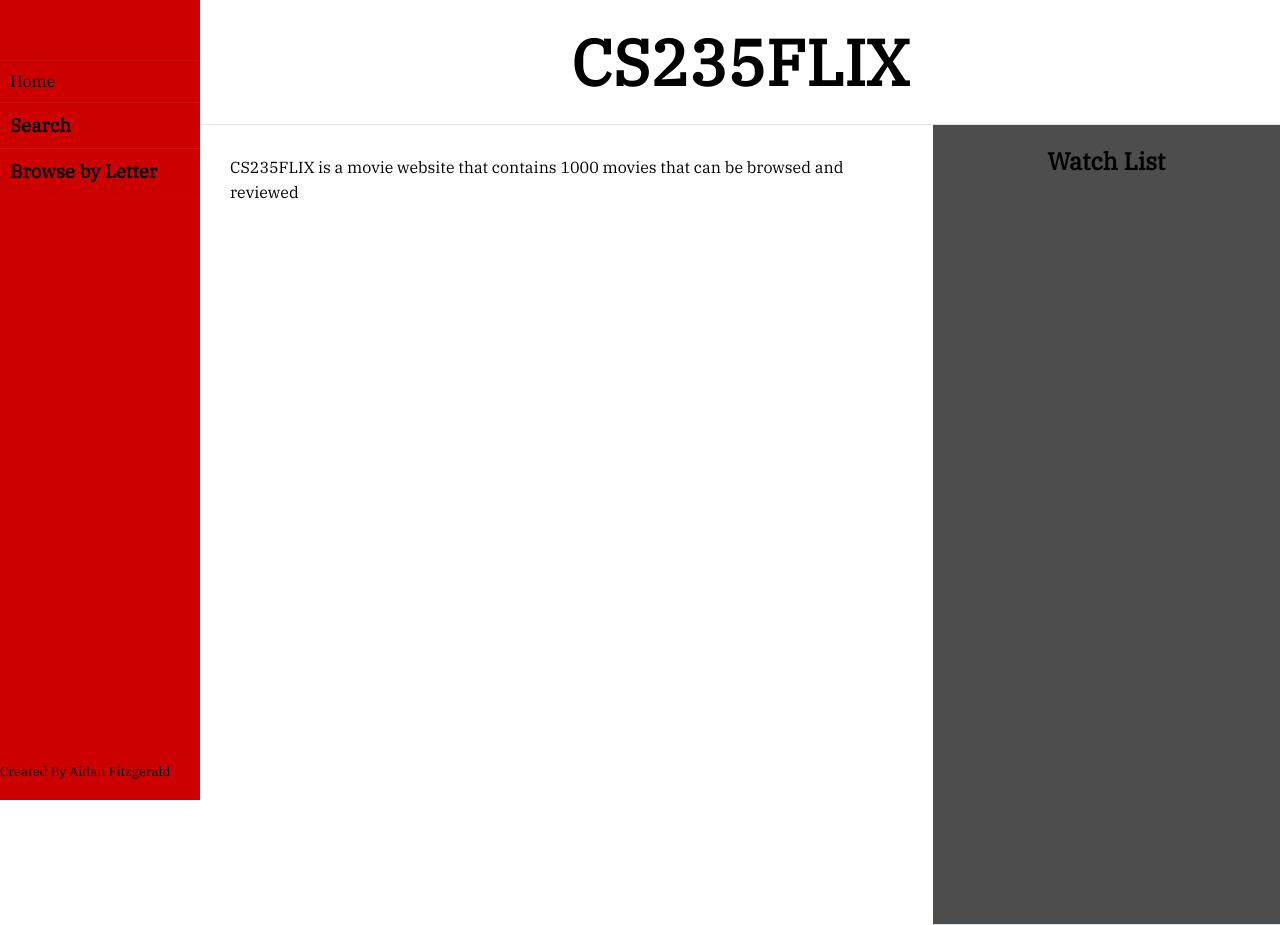
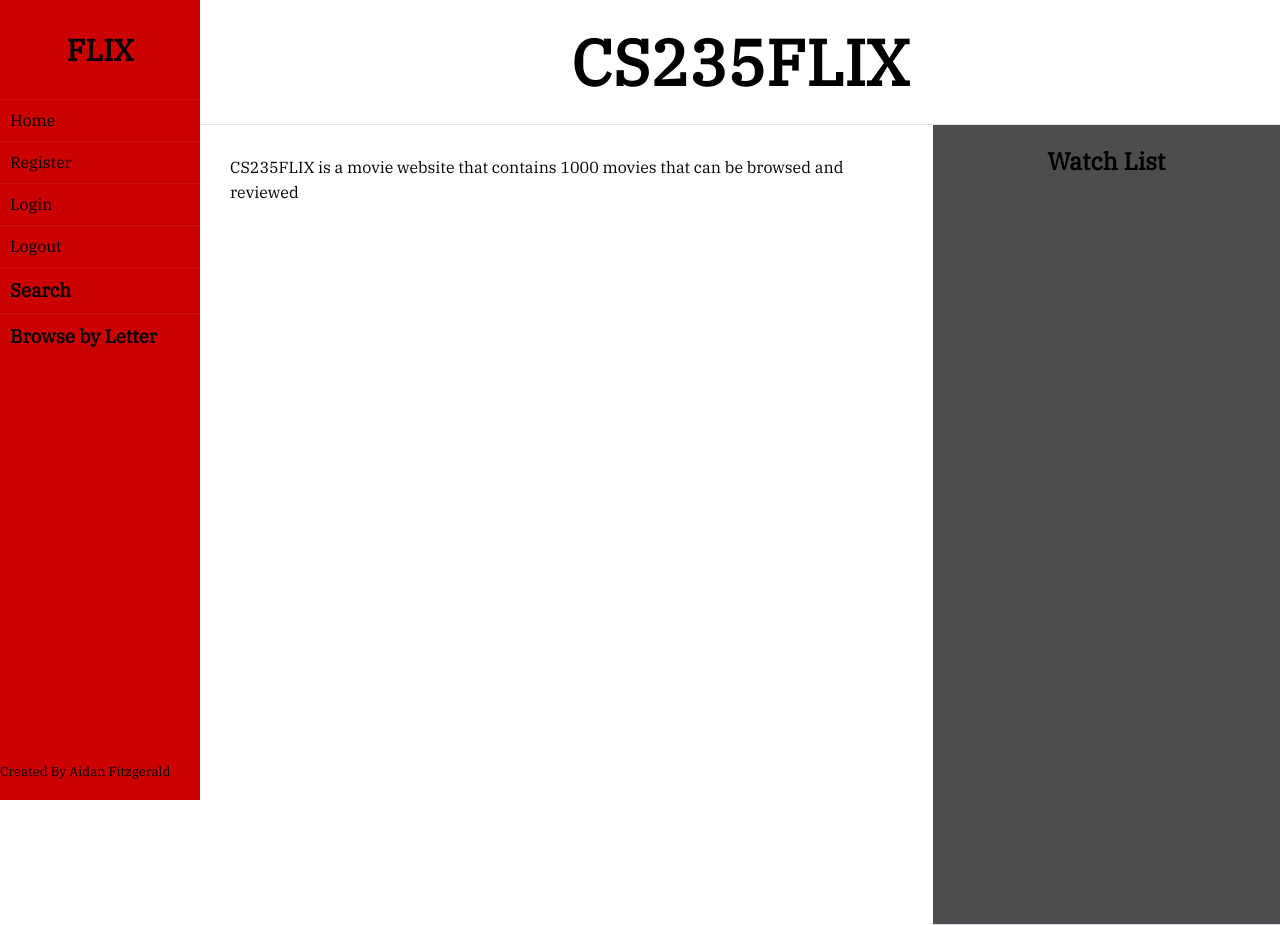
Before and after one commit to AidanBFitzgerald/CS235FLIX_V3, a Flask app: page / in a window 1280 px wide. Run offline with Flask 2, Linux system fonts and the light colour scheme.

Commit message:
added nav links

```diff
--- a/flix/templates/navigation.html
+++ b/flix/templates/navigation.html
@@ -1,17 +1,17 @@
 <nav id="nav">
-
+    <h2 id="logo">FLIX</h2>
     <h2 id="nav-header">
         {% if 'username' in session %} Hello, {{ session['username'] }}
         {% endif %}
     </h2>
     <a class="btn-nav" href="{{ url_for('home_bp.home') }}">Home</a>
-    <!-- <a class="btn-nav" href="{{ url_for('authentication_bp.register') }}">Register</a> -->
-    <!-- <a class="btn-nav" href="{{ url_for('authentication_bp.login') }}">Login</a> -->
-    <!-- <a class="btn-nav" href="{{ url_for('authentication_bp.logout') }}">Logout</a> -->
+    <a class="btn-nav">Register</a>
+    <a class="btn-nav">Login</a>
+    <a class="btn-nav">Logout</a>
 
     <div>
         <h3>
-            <a class="btn-nav" href="url_for('movies_bp.search')">
+            <a class="btn-nav" href="{{ url_for('movies_bp.search') }}">
                 Search
             </a>
         </h3>
@@ -19,7 +19,7 @@
 
     <div>
         <h3>
-            <a class="btn-nav" href="url_for('movies_bp.movies_by_letter')">
+            <a class="btn-nav" href="{{ url_for('movies_bp.movies_by_letter') }}">
                 Browse by Letter
             </a>
         </h3>
```
